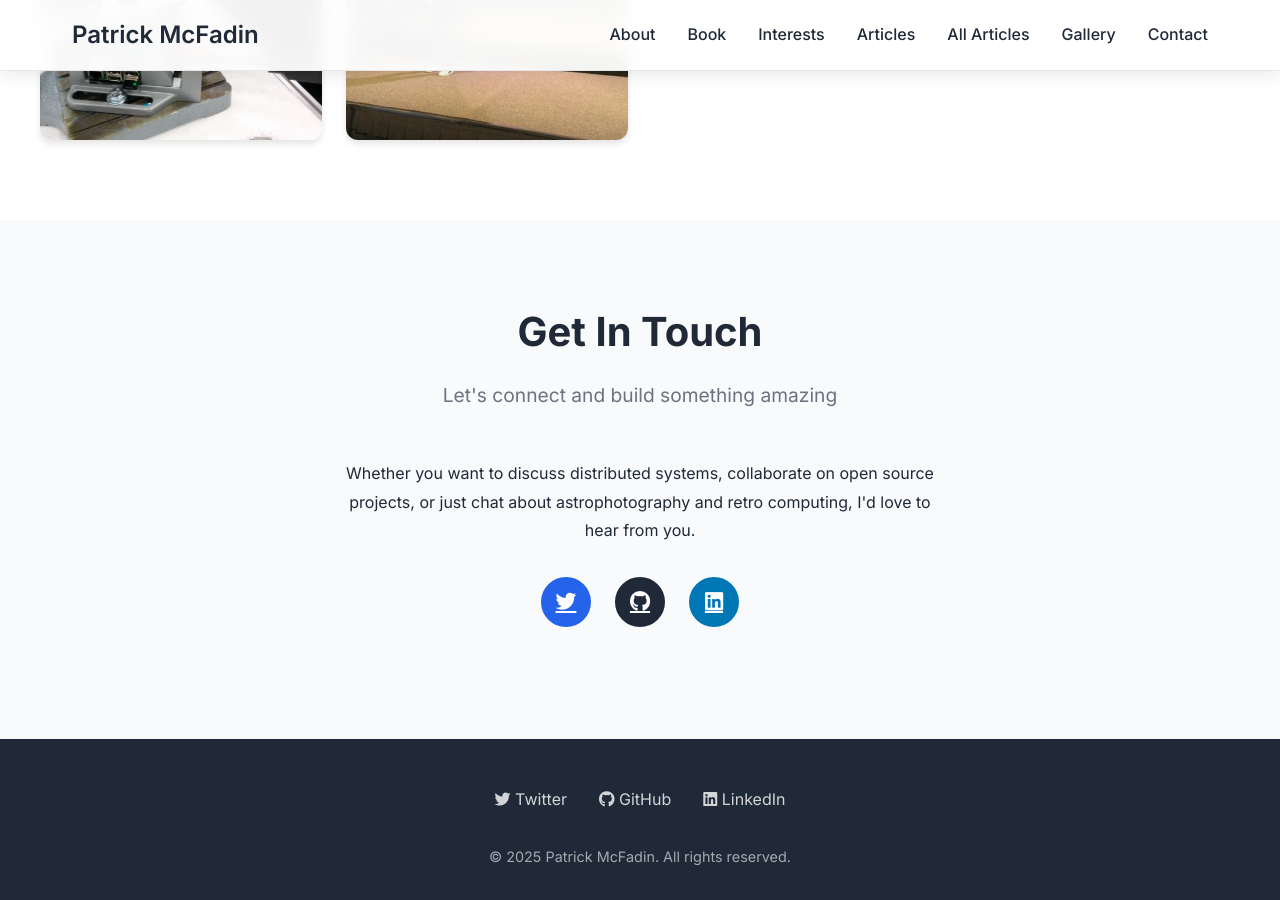
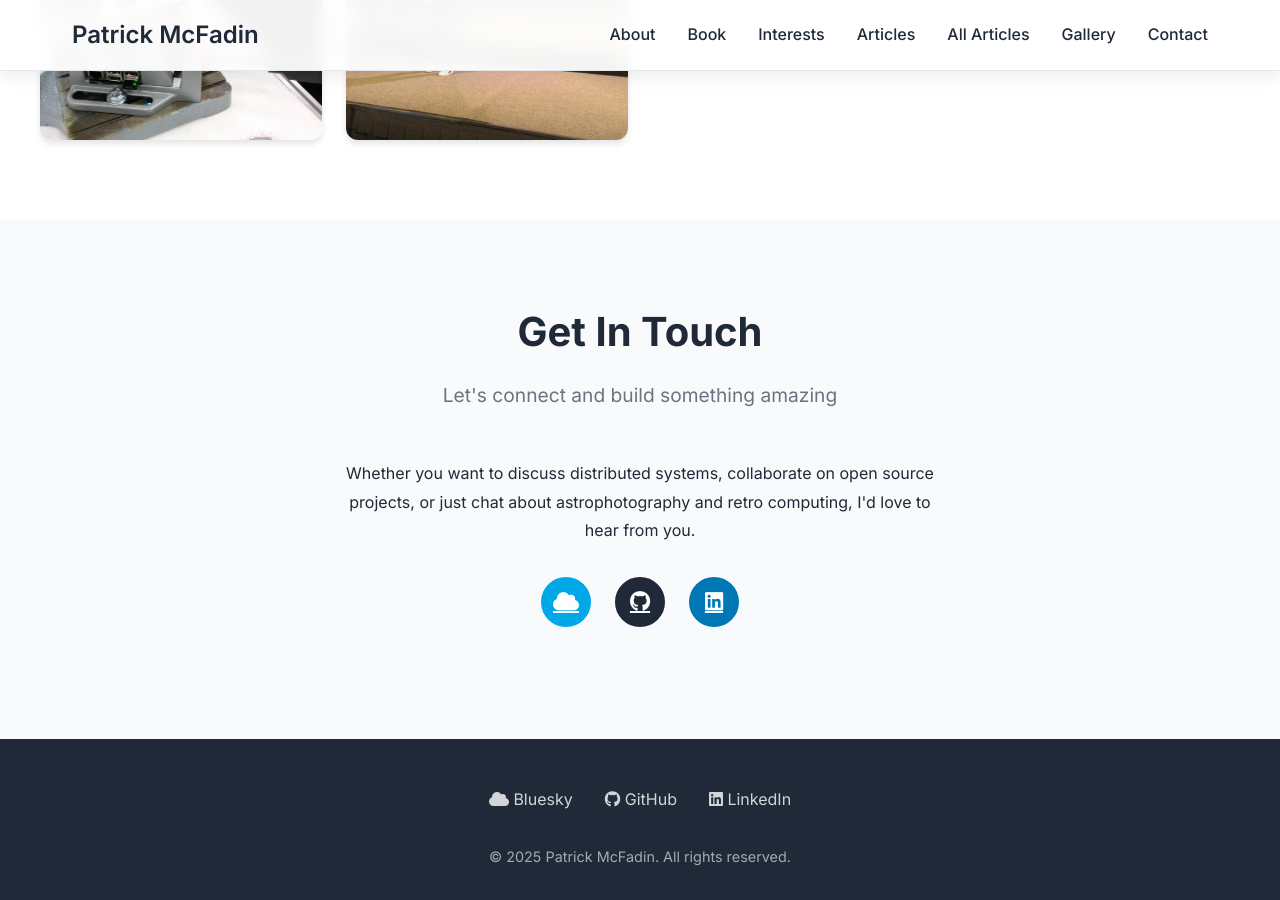
Before and after one commit to pmcfadin/pmcfadin.github.com, a Jekyll site: the page built from index.html, in a window 1280 px wide and 900 px high, scrolled down 6079 px. Built offline with Jekyll 4.4.1, drawn with Linux system fonts in a browser that asks for light colours.

Commit message:
Replace Twitter with Bluesky social links
- Updated social configuration to use Bluesky instead of Twitter
- Changed all social icons to use cloud icon for Bluesky
- Updated links to point to https://bsky.app/profile/patrickmcfadin.bsky.social
- Modified share buttons in article layout for Bluesky
- Applied Bluesky brand color (#00A8E8) for consistency
- Updated footer and hero section social links

🤖 Generated with [Claude Code](https://claude.ai/code)

Co-Authored-By: Claude <noreply@anthropic.com>

```diff
--- a/_config.yml
+++ b/_config.yml
@@ -8,7 +8,7 @@ url: "https://pmcfadin.github.com"
 
 # Social links
 social:
-  twitter: PatrickMcFadin
+  bluesky: patrickmcfadin.bsky.social
   github: pmcfadin
   linkedin: patrick-mcfadin-53a8046
 
--- a/_includes/footer.html
+++ b/_includes/footer.html
@@ -1,8 +1,8 @@
 <footer>
     <div class="footer-content">
         <div class="footer-links">
-            <a href="https://twitter.com/{{ site.social.twitter }}" target="_blank" rel="noopener">
-                <i class="fab fa-twitter"></i> Twitter
+            <a href="https://bsky.app/profile/{{ site.social.bluesky }}" target="_blank" rel="noopener">
+                <i class="fas fa-cloud"></i> Bluesky
             </a>
             <a href="https://github.com/{{ site.social.github }}" target="_blank" rel="noopener">
                 <i class="fab fa-github"></i> GitHub
--- a/_layouts/article.html
+++ b/_layouts/article.html
@@ -28,8 +28,8 @@ layout: default
                 <div class="article-share">
                     <h4>Share this article</h4>
                     <div class="share-buttons">
-                        <a href="https://twitter.com/intent/tweet?text={{ page.title }}&url={{ page.url | absolute_url }}" target="_blank" rel="noopener">
-                            <i class="fab fa-twitter"></i>
+                        <a href="https://bsky.app/intent/compose?text={{ page.title | url_encode }}%20{{ page.url | absolute_url | url_encode }}" target="_blank" rel="noopener">
+                            <i class="fas fa-cloud"></i>
                         </a>
                         <a href="https://www.linkedin.com/sharing/share-offsite/?url={{ page.url | absolute_url }}" target="_blank" rel="noopener">
                             <i class="fab fa-linkedin"></i>
--- a/index.html
+++ b/index.html
@@ -24,8 +24,8 @@ title: Home
                     what's possible with data.
                 </p>
                 <div class="social-links">
-                    <a href="https://twitter.com/{{ site.social.twitter }}" target="_blank" rel="noopener">
-                        <i class="fab fa-twitter"></i>
+                    <a href="https://bsky.app/profile/{{ site.social.bluesky }}" target="_blank" rel="noopener">
+                        <i class="fas fa-cloud"></i>
                     </a>
                     <a href="https://github.com/{{ site.social.github }}" target="_blank" rel="noopener">
                         <i class="fab fa-github"></i>
@@ -326,8 +326,8 @@ title: Home
                 or just chat about astrophotography and retro computing, I'd love to hear from you.
             </p>
             <div class="social-links" style="justify-content: center;">
-                <a href="https://twitter.com/{{ site.social.twitter }}" target="_blank" rel="noopener" style="background: var(--primary-color); border-color: var(--primary-color);">
-                    <i class="fab fa-twitter"></i>
+                <a href="https://bsky.app/profile/{{ site.social.bluesky }}" target="_blank" rel="noopener" style="background: #00A8E8; border-color: #00A8E8;">
+                    <i class="fas fa-cloud"></i>
                 </a>
                 <a href="https://github.com/{{ site.social.github }}" target="_blank" rel="noopener" style="background: var(--text-dark); border-color: var(--text-dark);">
                     <i class="fab fa-github"></i>
```
